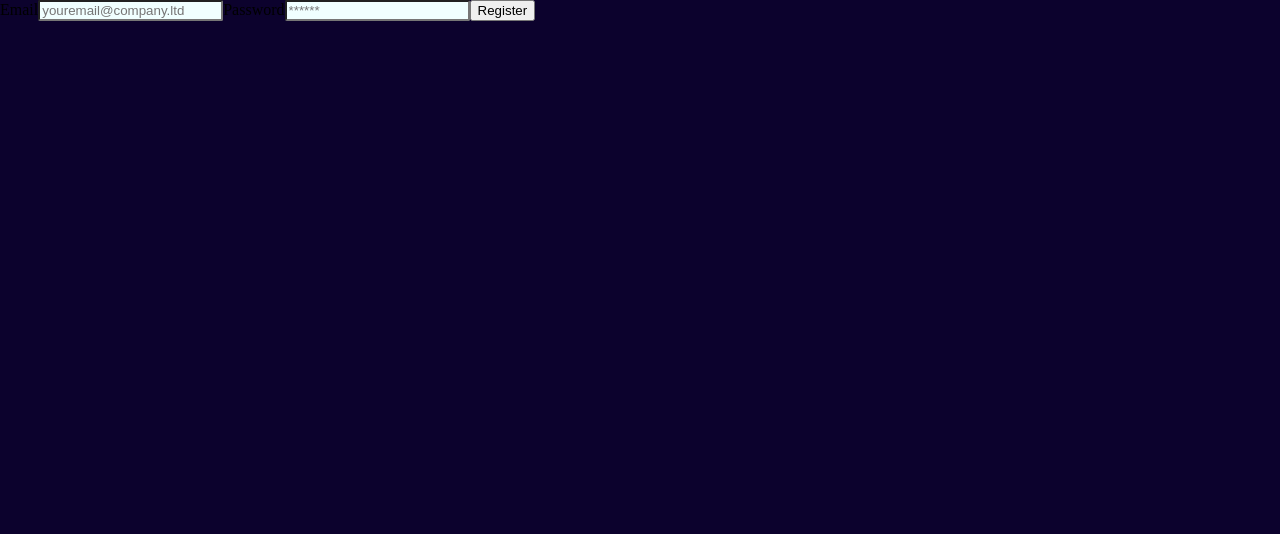
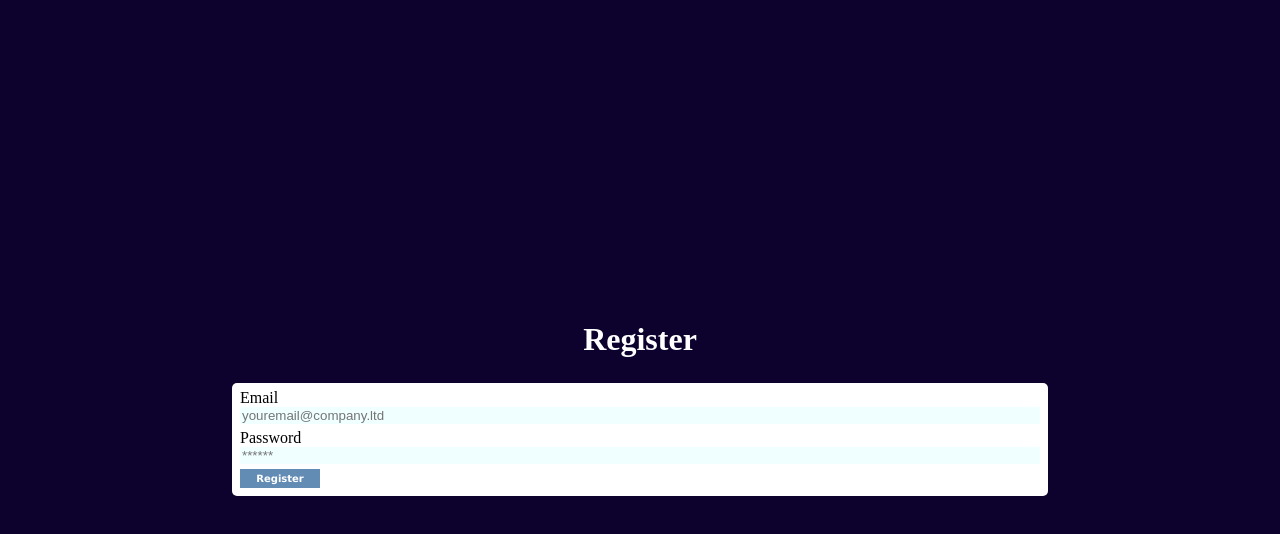
Before and after one commit to BrayanSRuiz/app-de-tareas, a React (Vite) app: page /register in a window 1280 px wide. Shown: the top 534 px of the page. Built offline with nearby package versions, Linux system fonts and the light colour scheme; no server answers.

Commit message:
elimine boton google y agregue stilos al formulario

```diff
--- a/src/components/pages/Alert.jsx
+++ b/src/components/pages/Alert.jsx
@@ -1,8 +1,9 @@
 import React from 'react'
+import styles from './styles/Alert.module.css'
 
 const Alert = ({message}) => {
   return (
-    <div>
+    <div className={styles.alert}>
       <span>{message}</span>
     </div>
   )
--- a/src/components/pages/Login.jsx
+++ b/src/components/pages/Login.jsx
@@ -1,13 +1,13 @@
 import { useContext, useState } from "react";
 import { useNavigate } from "react-router-dom";
 import { Contexto } from "../../context/Contexto";
-import { GoogleButton } from 'react-google-button'
 import Alert from "./Alert";
+import styles from "./styles/Login.module.css";
 
 const Login = () => {
   const navigate = useNavigate();
   const [error, setError] = useState();
-  const { user, setUser, login, loginWitcGoogle } = useContext(Contexto);
+  const { user, setUser, login } = useContext(Contexto);
 
   const handleChange = ({ target: { name, value } }) => {
     setUser({ ...user, [name]: value });
@@ -15,28 +15,20 @@ const Login = () => {
 
   const handleSubmit = async (e) => {
     e.preventDefault();
-    setError("")
+    setError("");
     try {
       await login(user.email, user.password);
-      navigate("/", { replace: true })
+      navigate("/", { replace: true });
     } catch (error) {
-      setError(error.message)
+      setError(error.message);
     }
   };
 
-  const handleGoogleSingIn = async () => {
-    try {
-     await loginWitcGoogle()
-      navigate("/", { replace: true });
-    } catch (error){
-      setError(error.message)
-    }
-  }
-
   return (
-    <div>
+    <div className={styles.login}>
+      <h1 className={styles.loginTitle}>Login</h1>
       {error && <Alert message={error} />}
-      <form onSubmit={handleSubmit}>
+      <form className={styles.formulario} onSubmit={handleSubmit}>
         <label htmlFor="email">Email</label>
         <input
           type="email"
@@ -54,12 +46,12 @@ const Login = () => {
           onChange={handleChange}
         />
 
-      <button onClick={handleSubmit}>Login</button>
+        <button className={styles.boton}>Login</button>
       </form>
-    <GoogleButton onClick={handleGoogleSingIn}/>
-    <button onClick={() => navigate('/register')}>Register</button>
+      <button className={styles.boton} onClick={() => navigate("/register")}>
+        Register
+      </button>
     </div>
-
   );
 };
 
--- a/src/components/pages/Register.jsx
+++ b/src/components/pages/Register.jsx
@@ -2,6 +2,7 @@ import { useContext, useState } from "react";
 import { useNavigate } from "react-router-dom";
 import { Contexto } from "../../context/Contexto";
 import Alert from "./Alert";
+import styles from './styles/Login.module.css'
 
 const Register = () => {
   const navigate = useNavigate();
@@ -22,10 +23,10 @@ const Register = () => {
     }
   };
   return (
-    <div>
+    <div className={styles.login}>
+      <h1 className={styles.loginTitle}>Register</h1>
       {error && <Alert message={error} />}
-
-      <form onSubmit={handleSubmit}>
+      <form className={styles.formulario} onSubmit={handleSubmit}>
         <label htmlFor="email">Email</label>
         <input
           type="email"
@@ -43,7 +44,7 @@ const Register = () => {
           onChange={handleChange}
         />
 
-        <button>Register</button>
+        <button className={styles.boton}>Register</button>
       </form>
     </div>
   );
--- /dev/null
+++ b/src/components/pages/styles/Alert.module.css
@@ -0,0 +1,8 @@
+.alert {
+  background-color: rgb(255, 67, 67);
+  border-radius: 5px;
+  padding: 3px 3px;
+  position: relative;
+  text-align: center;
+  width: 285px;
+}
--- a/src/components/pages/styles/Login.module.css
+++ b/src/components/pages/styles/Login.module.css
@@ -1,3 +1,44 @@
 .login {
+  width: 100vw;
+  height: 100vh;
+  display: flex;
+  align-items: center;
+  justify-content: center;
+  flex-direction: column;
+
+  position: absolute;
+}
+
+.loginTitle {
   color: white;
 }
+.formulario {
+  background: white;
+  display: flex;
+  flex-direction: column;
+  border-radius: 5px;
+  padding: 6px 8px 8px;
+  margin: 4px 0px;
+  width: 100vh;
+  position: relative;
+}
+
+input {
+  border: none;
+  margin-bottom: 5px;
+}
+
+.boton {
+  font-size: 10px;
+  font-family: Verdana, Helvetica;
+  font-weight: bold;
+  color: white;
+  background: #638cb5;
+  border: 0px;
+  width: 80px;
+  height: 19px;
+}
+
+.boton:hover {
+  cursor: pointer;
+}
--- a/src/context/Provider.jsx
+++ b/src/context/Provider.jsx
@@ -6,8 +6,6 @@ import {
   signInWithEmailAndPassword,
   onAuthStateChanged,
   signOut,
-  GoogleAuthProvider,
-  signInWithPopup,
 } from "firebase/auth";
 import { auth } from "../firebase/firebase";
 
@@ -52,11 +50,6 @@ const Provider = ({ children }) => {
 
   const logout = () => signOut(auth)
 
-  const loginWitcGoogle = () => {
-    const googleProvider = new GoogleAuthProvider()
-    signInWithPopup(auth, googleProvider)
-  }
-
   useEffect(() => {
     onAuthStateChanged(auth, currentUser => {
       setUsuario(currentUser)
@@ -78,7 +71,6 @@ const Provider = ({ children }) => {
         login,
         usuario,
         logout,
-        loginWitcGoogle,
       }}
     >
       {children}
--- a/src/firebase/firebase.jsx
+++ b/src/firebase/firebase.jsx
@@ -1,7 +1,6 @@
 // Import the functions you need from the SDKs you need
 import { initializeApp } from "firebase/app";
-import { getAuth, GoogleAuthProvider } from "firebase/auth";
-import { getDatabase } from "firebase/database"
+import { getAuth } from "firebase/auth";
 
 // TODO: Add SDKs for Firebase products that you want to use
 // https://firebase.google.com/docs/web/setup#available-libraries
@@ -20,5 +19,3 @@ const firebaseConfig = {
 const app = initializeApp(firebaseConfig)
 
 export const auth = getAuth(app)
-export const provider = new GoogleAuthProvider();
-export const db = getDatabase(app)
```
Lines whose indentation alone changed are shown as unchanged.
